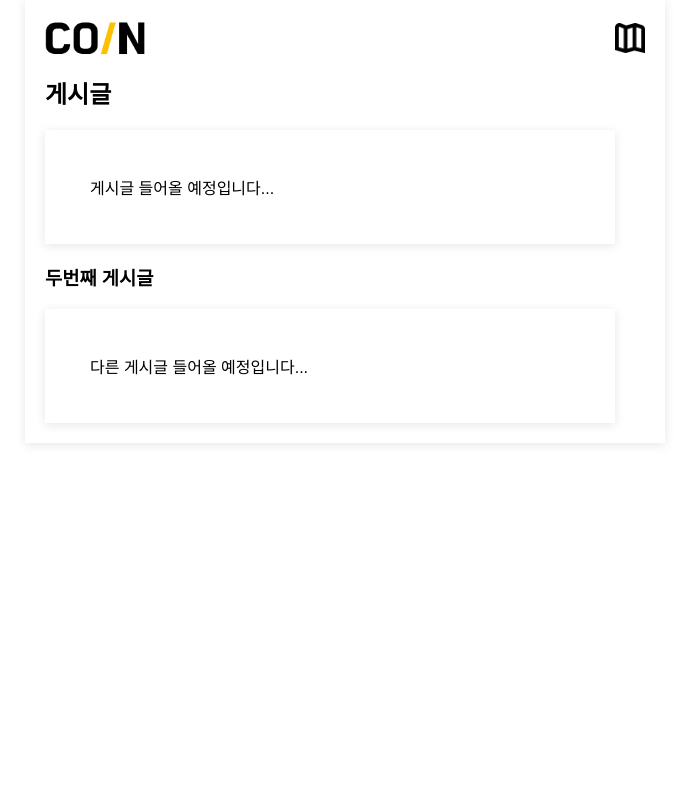
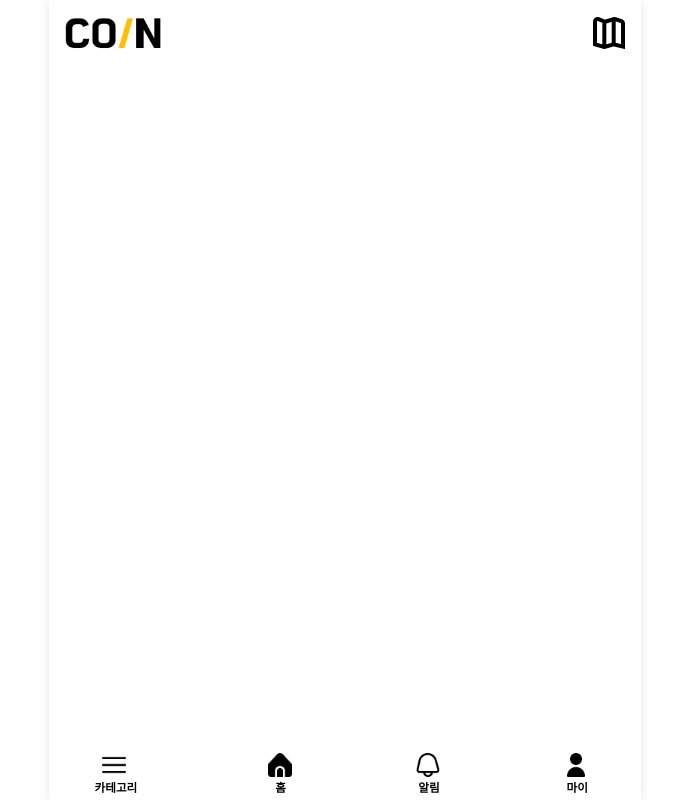
Before and after one commit to m01310g/CapstoneDesign2, a plain HTML site: page src/pages/home/home.html in a window 1280 px wide. Shown: the whole page, without its empty margins (295-984 px from the left). Drawn offline with Linux system fonts and the light colour scheme.

Commit message:
feat: 홈페이지 수정 및 계산기 연결

```diff
--- a/src/css/home.css
+++ b/src/css/home.css
@@ -1,59 +1,82 @@
-body { /* 배경화면 */
-    font-family: Arial, sans-serif; /* 기본 폰트 설정 */
-    background-color: #ffffff; /* 배경색 */
-    margin: 0; /* 기본 마진 제거 */
-    padding: 0; /* 기본 패딩 제거 */
-    display: flex; /* Flexbox 사용 */
-    justify-content: center; /* 수평 중앙 정렬 */
-    height: auto; /* 전체 화면 높이 */
+.logo { /* 로고 크기 조절 */
+    width: 6rem;
+    height: auto;
+  }
+
+.map-img { /* 맵 아이콘 크기 및 위치 조절 */
+    width: 2rem;
+    height: auto;
+    display: flex;
+    flex-direction: column;
+    align-self: center;
+    position: absolute;
+    right: 1rem;
+  }
+
+#my-info-title {
+    font-size: 1.1rem;
+    font-weight: 600;
 }
 
-.logo{ /* 로고 크기 조절 */
-    width: 100px;
-    height: auto;
+.box-body > div:nth-child(2) {
+    margin: 1rem;
+    display: flex;
+    position: relative;
 }
 
-#map-img{ /* 맵 아이콘 크기 및 위치 조절 */
-    width: 30px;
-    height: auto;
+a {
+    text-decoration: none;
+    color: #000;
+    font-weight: 600;
 }
 
-.logo-container {
-    display: flex; /* Flexbox 사용 */
-    justify-content: space-between; /* 양쪽으로 공간을 가득 채움 */
-    align-items: center; /* 중앙 정렬 */
-    width: 100%; /* 너비 100% */
+a:visited,
+a:focus,
+a:hover,
+a:active {
+    color: #000;
 }
 
-.container {
-    display: flex;
-    flex-direction: column;
-    justify-content: center; /* 중앙 정렬 */
-    align-items: left; /* 왼쪽 정렬 */
-    height: 100%;
-    max-width: 600px;
-    width: 100%;
-    padding: 20px;
-    box-shadow: 0 2px 10px rgba(0, 0, 0, 0.1);
-    background-color: white;
+.box-body {
+    /* nav 높이 */
+    padding-bottom: 10px;
 }
 
-.post {
-    display: flex; /* Flexbox 사용 */
-    flex-direction: column; /* 세로 방향으로 정렬 */
-    height: 50%; /* 부모 요소의 높이에 맞춤 */
-    width: 80%; /* 너비 100% */
-    padding: 45px; /* 내부 여백 */
-    box-shadow: 0 2px 10px rgba(0, 0, 0, 0.1); /* 그림자 효과 */
-    background-color: white; /* 배경색 */
+#bottom-nav-bar {
+    max-width: 37rem; /* .box-body와 동일 width */
+    width: 100%;
+    margin: 0 auto;
+    position: fixed;
+    left: 0;
+    right: 0;
+    bottom: 0;
+    display: flex;
+    padding: 0.3rem 3.3rem;
+    font-size: 0.725rem;
+    font-weight: 600;
+    justify-content: space-between;
 }
 
-.post2 {
-    display: flex; /* Flexbox 사용 */
-    flex-direction: column; /* 세로 방향으로 정렬 */
-    height: 50%; /* 부모 요소의 높이에 맞춤 */
-    width: 80%; /* 너비 100% */
-    padding: 45px; /* 내부 여백 */
-    box-shadow: 0 2px 10px rgba(0, 0, 0, 0.1); /* 그림자 효과 */
-    background-color: white; /* 배경색 */
+#bottom-nav-bar img {
+    height: 1.5rem;
 }
+
+  #category-icon-container div {
+    position: relative;
+    right: 0.45rem;
+}
+
+#home-icon-container div {
+    position: relative;
+    left: 0.422rem;
+}
+
+#notification-icon-container div {
+    position: relative;
+    left: 0.125rem;
+}
+
+#my-page-icon-container div {
+    position: relative;
+    left: 0.15rem;
+}
--- a/src/pages/home/home.html
+++ b/src/pages/home/home.html
@@ -4,20 +4,48 @@
     <meta charset="UTF-8">
     <meta name="viewport" content="width=device-width, initial-scale=1.0">
     <title>CO/N</title>
-    <link rel="stylesheet" href="../../css/home.css">
+    <link rel="stylesheet" href="../../css/home.css"/>
+    <link rel="stylesheet" href="../../css/style.css"/>
 </head>
 <body>
-    <div class="container">
-        <div class="logo-container">
+    <div class="body-container">
+      <div class="box-body">
+        <header class="page-header">
             <img class="logo" src="../../../assets/img/logo.jpg" />
-            <img id="map-img" src="../../../assets/img/map_icon.png" />
-        </div>
-        <h2>게시글</h2>
+            <img class="map-img" src="../../../assets/img/map_icon.png" />
+        </header>
 
-        <div class="post">게시글 들어올 예정입니다...</div>
+        <body>
+        </body>
 
-        <h3>두번째 게시글</h3>
-        <div class="post2">다른 게시글 들어올 예정입니다...</div>
+        <nav id="bottom-nav-bar">
+          <div id="category-icon-container">
+            <a href="../category/category.html">
+              <img class="category-icon" src="../../../assets/img/category-off.png">
+              <div>카테고리</div>
+            </a>
+          </div>
+          <div id="home-icon-container">
+            <a href="../home/home.html">
+              <img class="home-icon" src="../../../assets/img/home-on.png">
+              <div>홈</div>
+            </a>
+          </div>
+          <div id="notification-icon-container">
+            <a href="#">
+              <img class="notification-icon" src="../../../assets/img/notification-off.png">
+              <div>알림</div>
+            </a>
+          </div>
+          <div id="my-page-icon-container">
+            <a href="../my-page/my-page.html">
+              <img class="my-page-icon" src="../../../assets/img/my-on.png">
+              <div>마이</div>
+            </a>
+          </div>
+        </nav>
+      </div>
     </div>
 </body>
+<script src="home.js"></script>
 </html>
```
Also changed, not shown: src/pages/category/category.html (+5 -1 lines), src/css/style.css (line endings or trailing spaces).
